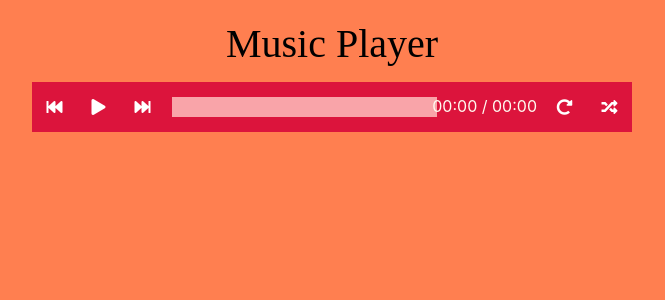
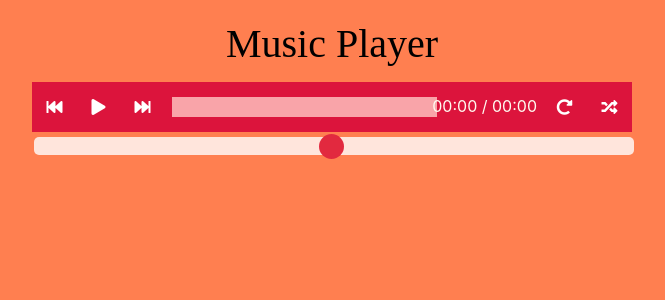
Before and after one commit to sabidi1/Music-Player, a React (Create React App) app: page / in a window 1280 px wide. Shown: the top 300 px of the page, without its empty margins (308-973 px from the left). Built offline with nearby package versions, Linux system fonts and the light colour scheme; a web font is replaced by a local one.

Commit message:
Volume control added

```diff
--- a/src/App.js
+++ b/src/App.js
@@ -82,6 +82,7 @@ class App extends Component {
           onNext={this.onPlayerNext.bind(this)}
           onPrev={this.onPlayerPrev.bind(this)}
         />
+        <br></br>
         <div className="current-song">{current_song}</div>
       </div>
     );
--- a/src/Player.css
+++ b/src/Player.css
@@ -80,3 +80,39 @@
     left: 0;
     padding-top: 25px;
 }
+
+/* Mouse-over effects */
+.slider:hover {
+    opacity: 1;
+  }
+
+.slider {
+    -webkit-appearance: none;
+    width: 100%;
+    height: 18px;
+    border-radius: 5px;
+    background: #FFFFFF;
+    outline: none;
+    opacity: 0.8;
+    -webkit-transition: .2s;
+    transition: opacity .2s;
+    margin-top: 5px;
+  }
+
+  .slider::-webkit-slider-thumb {
+    -webkit-appearance: none;
+    appearance: none;
+    width: 25px;
+    height: 25px;
+    border-radius: 50%;
+    background: crimson;
+    cursor: pointer;
+  }
+
+  .slider::-moz-range-thumb {
+    width: 25px;
+    height: 25px;
+    border-radius: 50%;
+    background: crimson;
+    cursor: pointer;
+  }
--- a/src/Player.js
+++ b/src/Player.js
@@ -138,10 +138,14 @@ class Player extends Component {
                 <div className="time">
                 {formatTime(currentTime)} / {formatTime(totalTime)}
                 </div>
-                <audio ref="player" autoPlay={this.state.is_playing} loop={this.loop}>
+                <audio id = "myaudio" ref="player" autoPlay={this.state.is_playing} loop={this.loop}>
                     <source src={this.props.src}>
                     </source>
                 </audio>
+                <div className="slidecontainer">
+                    <input type="range" min="1" max="100"  className="slider" id="myRange" onChange = {SetVolume} ></input>
+
+                </div>
                 {/* <ul className="list">Song List
                     <li>h1</li>
                     <li>h2</li>
@@ -150,6 +154,16 @@ class Player extends Component {
         );
     }
 }
+
+var SetVolume = function() {
+    var video = document.getElementById('myaudio');
+    var volumeControl = document.getElementById('myRange');
+    volumeControl.addEventListener('change', function() {
+        video.volume = this.value / 100;
+    });
+}
+
+
 function formatNumber(num){
     var str = num + '';
     if(str.length == 1){
```
